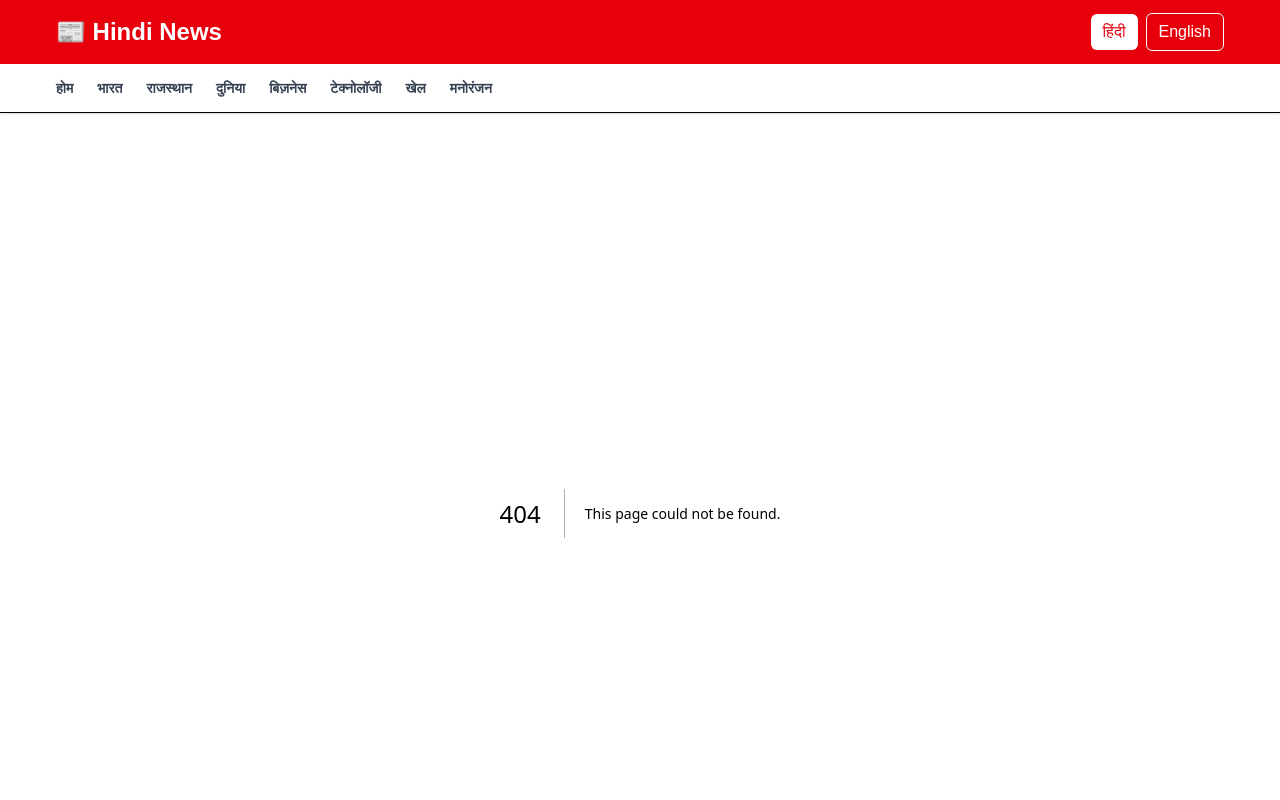
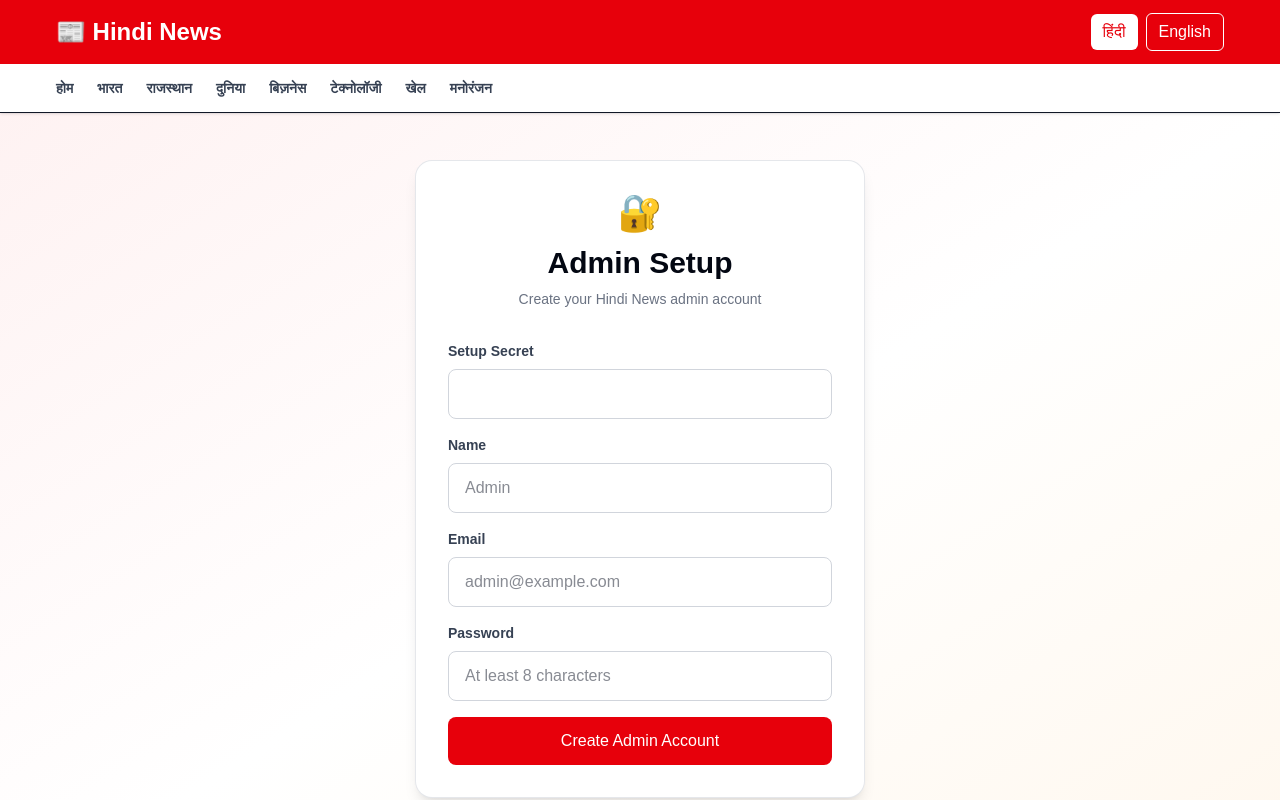
Before and after one commit to bhoopendramandoliya786-source/hindi-news, a Next.js app: page /admin/setup in a window 1280 px wide. Before the commit this address had no page. Shown: the top 800 px of the page. Built offline with nearby package versions, Linux system fonts and the light colour scheme.

Commit message:
Create page.tsx

```diff
--- /dev/null
+++ b/app/admin/setup/page.tsx
@@ -0,0 +1,149 @@
+"use client";
+
+import { FormEvent, useState } from "react";
+
+export default function AdminSetupPage() {
+  const [secret, setSecret] = useState("");
+  const [name, setName] = useState("");
+  const [email, setEmail] = useState("");
+  const [password, setPassword] = useState("");
+
+  const [message, setMessage] = useState("");
+  const [loading, setLoading] = useState(false);
+
+  async function handleSubmit(event: FormEvent<HTMLFormElement>) {
+    event.preventDefault();
+
+    setLoading(true);
+    setMessage("");
+
+    try {
+      const response = await fetch("/api/admin/create", {
+        method: "POST",
+        headers: {
+          "Content-Type": "application/json"
+        },
+        body: JSON.stringify({
+          secret,
+          name,
+          email,
+          password
+        })
+      });
+
+      const data = await response.json();
+
+      if (!response.ok || !data.success) {
+        setMessage(data.message || "Admin account create नहीं हुआ।");
+        return;
+      }
+
+      setMessage("✅ Admin account successfully create हो गया!");
+
+      setSecret("");
+      setName("");
+      setEmail("");
+      setPassword("");
+    } catch {
+      setMessage("❌ कुछ गलत हो गया। फिर से कोशिश करें।");
+    } finally {
+      setLoading(false);
+    }
+  }
+
+  return (
+    <main className="min-h-screen bg-gradient-to-br from-red-50 via-white to-orange-50 px-4 py-12">
+      <div className="mx-auto max-w-md">
+        <div className="rounded-2xl bg-white p-6 shadow-lg ring-1 ring-gray-200 md:p-8">
+          <div className="mb-8 text-center">
+            <div className="text-4xl">🔐</div>
+
+            <h1 className="mt-3 text-3xl font-black text-gray-950">
+              Admin Setup
+            </h1>
+
+            <p className="mt-2 text-sm text-gray-500">
+              Create your Hindi News admin account
+            </p>
+          </div>
+
+          <form onSubmit={handleSubmit} className="space-y-4">
+            <div>
+              <label className="mb-2 block text-sm font-bold text-gray-700">
+                Setup Secret
+              </label>
+
+              <input
+                type="password"
+                value={secret}
+                onChange={(event) => setSecret(event.target.value)}
+                required
+                className="w-full rounded-lg border border-gray-300 px-4 py-3 outline-none focus:border-red-500"
+              />
+            </div>
+
+            <div>
+              <label className="mb-2 block text-sm font-bold text-gray-700">
+                Name
+              </label>
+
+              <input
+                type="text"
+                value={name}
+                onChange={(event) => setName(event.target.value)}
+                placeholder="Admin"
+                required
+                className="w-full rounded-lg border border-gray-300 px-4 py-3 outline-none focus:border-red-500"
+              />
+            </div>
+
+            <div>
+              <label className="mb-2 block text-sm font-bold text-gray-700">
+                Email
+              </label>
+
+              <input
+                type="email"
+                value={email}
+                onChange={(event) => setEmail(event.target.value)}
+                placeholder="admin@example.com"
+                required
+                className="w-full rounded-lg border border-gray-300 px-4 py-3 outline-none focus:border-red-500"
+              />
+            </div>
+
+            <div>
+              <label className="mb-2 block text-sm font-bold text-gray-700">
+                Password
+              </label>
+
+              <input
+                type="password"
+                value={password}
+                onChange={(event) => setPassword(event.target.value)}
+                placeholder="At least 8 characters"
+                minLength={8}
+                required
+                className="w-full rounded-lg border border-gray-300 px-4 py-3 outline-none focus:border-red-500"
+              />
+            </div>
+
+            {message && (
+              <div className="rounded-lg bg-gray-100 p-3 text-sm font-semibold text-gray-700">
+                {message}
+              </div>
+            )}
+
+            <button
+              type="submit"
+              disabled={loading}
+              className="w-full rounded-lg bg-red-600 px-4 py-3 font-bold text-white hover:bg-red-700 disabled:opacity-60"
+            >
+              {loading ? "Account बन रहा है..." : "Create Admin Account"}
+            </button>
+          </form>
+        </div>
+      </div>
+    </main>
+  );
+}
```
